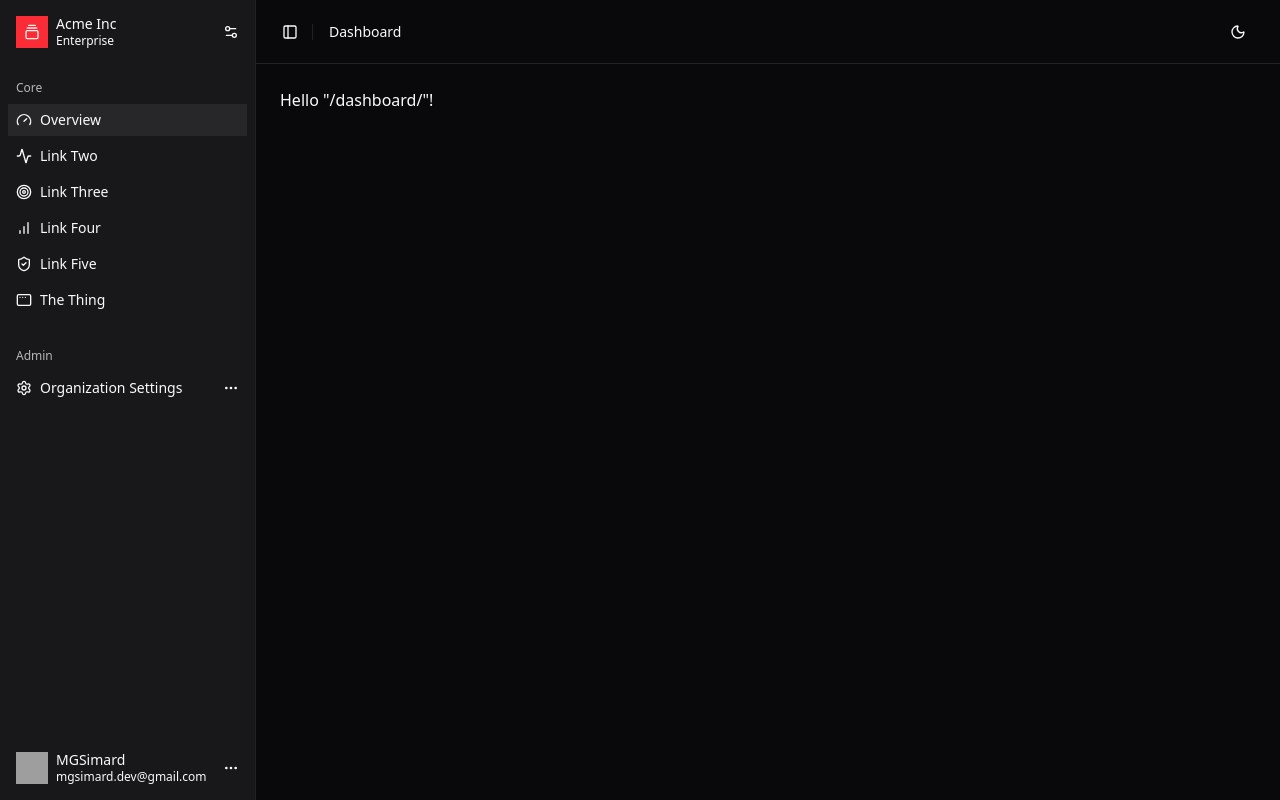
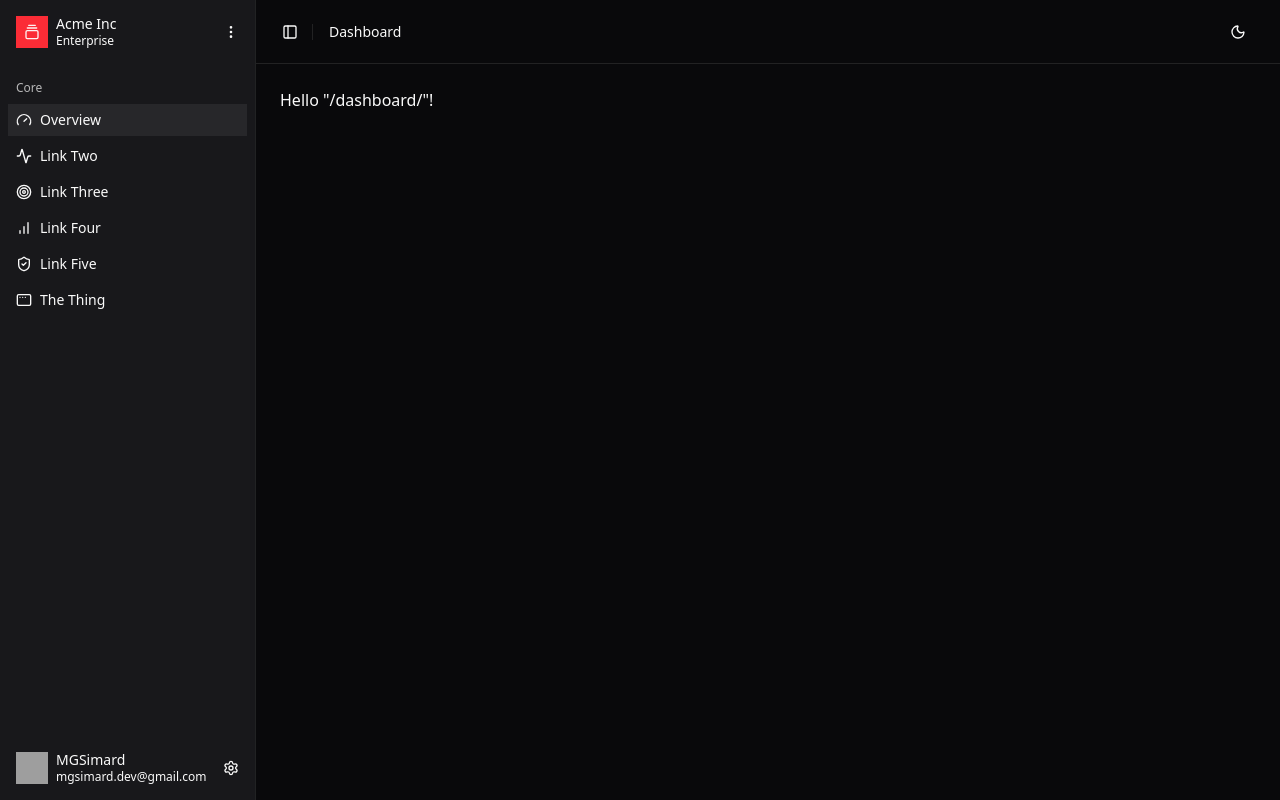
Before and after one commit to MGSimard/vite-tsrouter-ssg-experiment, a React (Vite) app: page /dashboard in a window 1280 px wide. Built offline with nearby package versions, Linux system fonts and the light colour scheme; grey boxes are pictures that could not be loaded.

Commit message:
setopenmobile

```diff
--- a/src/_components/sidebar/DashboardSidebar.tsx
+++ b/src/_components/sidebar/DashboardSidebar.tsx
@@ -87,7 +87,7 @@ export function DashboardSidebar() {
       </SidebarHeader>
       <SidebarContent>
         <NavMain items={NAV_LINKS.navMain} />
-        <NavAdmin items={NAV_LINKS.admin} />
+        {/* <NavAdmin items={NAV_LINKS.admin} /> */}
       </SidebarContent>
       <SidebarFooter>
         <NavUser />
--- a/src/_components/sidebar/NavMain.tsx
+++ b/src/_components/sidebar/NavMain.tsx
@@ -4,6 +4,7 @@ import {
   SidebarMenu,
   SidebarMenuButton,
   SidebarMenuItem,
+  useSidebar,
 } from "@/_components/ui/sidebar";
 import { type LucideIcon } from "lucide-react";
 import { Link } from "@tanstack/react-router";
@@ -22,6 +23,8 @@ export function NavMain({
     }[];
   }[];
 }) {
+  const { setOpenMobile } = useSidebar();
+
   return (
     <SidebarGroup>
       <SidebarGroupLabel>Core</SidebarGroupLabel>
@@ -31,6 +34,7 @@ export function NavMain({
             <SidebarMenuButton asChild tooltip={item.title}>
               <Link
                 to={item.url}
+                onClick={() => setOpenMobile(false)}
                 activeProps={{ "data-active": true }}
                 activeOptions={{ exact: item.activeExact, includeSearch: false }}>
                 <item.icon />
--- a/src/_components/sidebar/NavTeam.tsx
+++ b/src/_components/sidebar/NavTeam.tsx
@@ -1,4 +1,4 @@
-import { GalleryVerticalEnd, LucideIcon, MoreHorizontal, Settings2 } from "lucide-react";
+import { GalleryVerticalEnd, LucideIcon, MoreHorizontal, MoreVertical, Settings2 } from "lucide-react";
 import { SidebarMenuButton, SidebarMenu, SidebarMenuItem } from "@/_components/ui/sidebar";
 import {
   DropdownMenu,
@@ -29,7 +29,7 @@ export function NavTeam({
     }[];
   }[];
 }) {
-  const { isMobile } = useSidebar();
+  const { isMobile, setOpenMobile } = useSidebar();
 
   return (
     // <SidebarMenu>
@@ -61,7 +61,7 @@ export function NavTeam({
                     <span className="truncate font-medium">{organization.name}</span>
                     <span className="truncate text-xs">{organization.plan}</span>
                   </div>
-                  <Settings2 className="ml-auto" />
+                  <MoreVertical className="ml-auto" />
                 </SidebarMenuButton>
               </DropdownMenuTrigger>
               {item.items?.length ? (
@@ -73,6 +73,7 @@ export function NavTeam({
                     <DropdownMenuItem asChild key={item.title}>
                       <Link
                         to={item.url}
+                        onClick={() => setOpenMobile(false)}
                         className="cursor-pointer"
                         activeProps={{
                           className: "bg-sidebar-accent font-medium text-sidebar-accent-foreground",
--- a/src/_components/sidebar/NavUser.tsx
+++ b/src/_components/sidebar/NavUser.tsx
@@ -1,4 +1,13 @@
-import { ChevronsUpDown, CircleEllipsis, Ellipsis, LifeBuoy, LogOut, Settings2 } from "lucide-react";
+import {
+  ChevronsUpDown,
+  CircleEllipsis,
+  Ellipsis,
+  LifeBuoy,
+  LogOut,
+  MoreHorizontal,
+  Settings,
+  Settings2,
+} from "lucide-react";
 import { Avatar, AvatarFallback, AvatarImage } from "@/_components/ui/avatar";
 import {
   DropdownMenu,
@@ -35,7 +44,7 @@ export function NavUser() {
                 <span className="truncate font-medium">{user.name}</span>
                 <span className="truncate text-xs">{user.email}</span>
               </div>
-              <Ellipsis className="ml-auto size-4" />
+              <Settings className="ml-auto size-4" />
             </SidebarMenuButton>
           </DropdownMenuTrigger>
           <DropdownMenuContent
```
